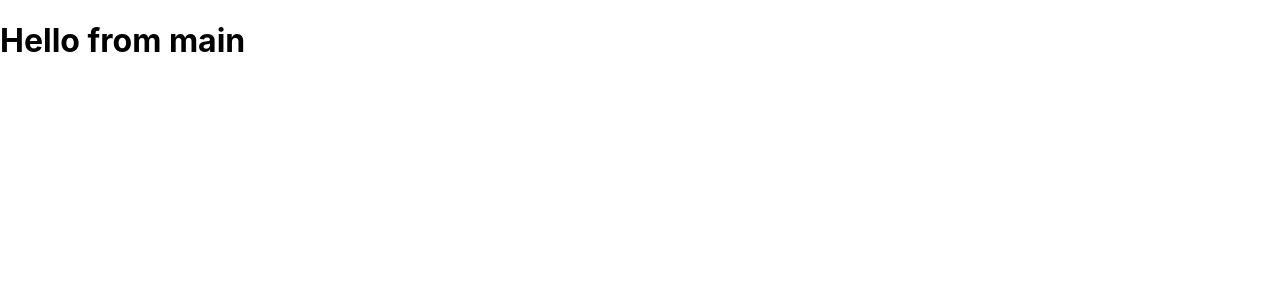
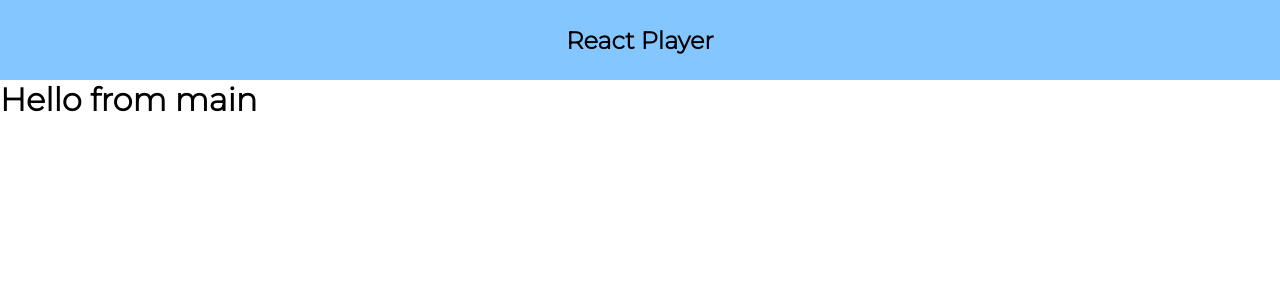
Before and after one commit to martapvalls/react-player, a React (Create React App) app: page / in a window 1280 px wide. Shown: the top 300 px of the page. Built offline with nearby package versions, Linux system fonts and the light colour scheme.

Commit message:
header component and css from header

```diff
--- a/src/App.js
+++ b/src/App.js
@@ -1,11 +1,13 @@
-import React from 'react'
+import React, { Fragment } from 'react'
+import Header from './components/Header'
 
 function App() {
-  return (
-    <div className="App">
-      <h1>Hello from main</h1>
-    </div>
-  );
+    return (
+        <Fragment>
+            <Header />
+            <h1>Hello from main</h1>
+        </Fragment>
+    );
 }
 
 export default App;
--- /dev/null
+++ b/src/components/Header.css
@@ -0,0 +1,12 @@
+.header{
+    background-color: rgb(132, 198, 255);
+    margin: 0;
+    height: 10vh;
+    display: flex;
+    justify-content: center;
+    align-items: center;
+}
+
+.header__title{
+    padding: 10px;
+}
--- /dev/null
+++ b/src/components/Header.js
@@ -0,0 +1,12 @@
+import React from 'react';
+import './Header.css';
+
+const Header = () => {
+    return (
+        <nav className="header">
+            <h1 className="header__title">React Player</h1>
+        </nav>
+     );
+}
+
+export default Header;
--- a/src/index.css
+++ b/src/index.css
@@ -1,13 +1,17 @@
-body {
-  margin: 0;
-  font-family: -apple-system, BlinkMacSystemFont, 'Segoe UI', 'Roboto', 'Oxygen',
-    'Ubuntu', 'Cantarell', 'Fira Sans', 'Droid Sans', 'Helvetica Neue',
-    sans-serif;
-  -webkit-font-smoothing: antialiased;
-  -moz-osx-font-smoothing: grayscale;
+@import url('https://fonts.googleapis.com/css2?family=Montserrat:wght@300&display=swap');
+
+* {
+    margin: 0;
+    font-family: 'Montserrat', sans-serif;
+    box-sizing: border-box;
 }
 
-code {
-  font-family: source-code-pro, Menlo, Monaco, Consolas, 'Courier New',
-    monospace;
+a{
+    text-decoration: none;
+    color: inherit;
 }
+
+ul{
+    list-style: none;
+    padding: 0;
+}
```
Also changed, not shown: 1 other file (tests, documents, lock files or other folders).
